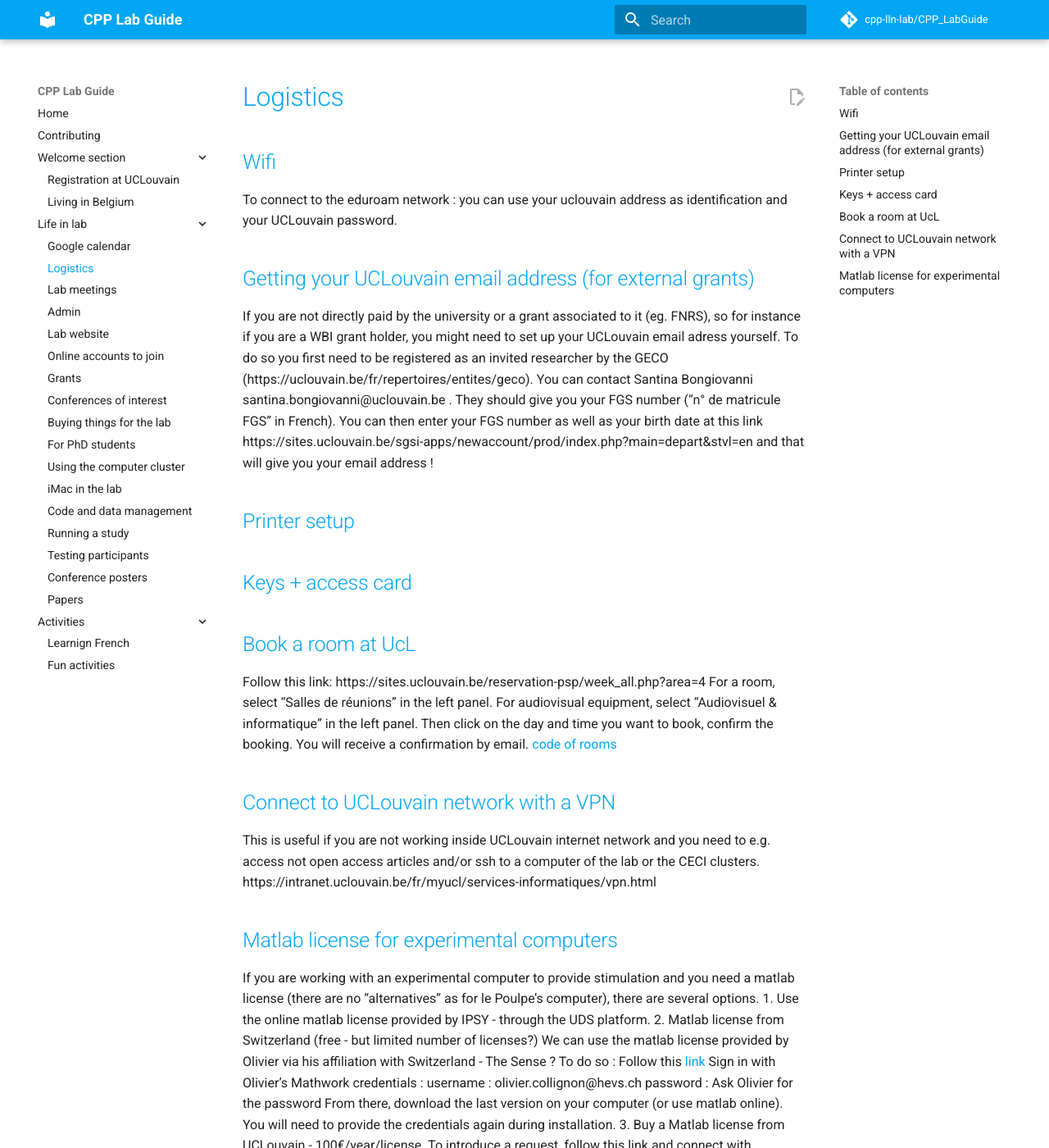
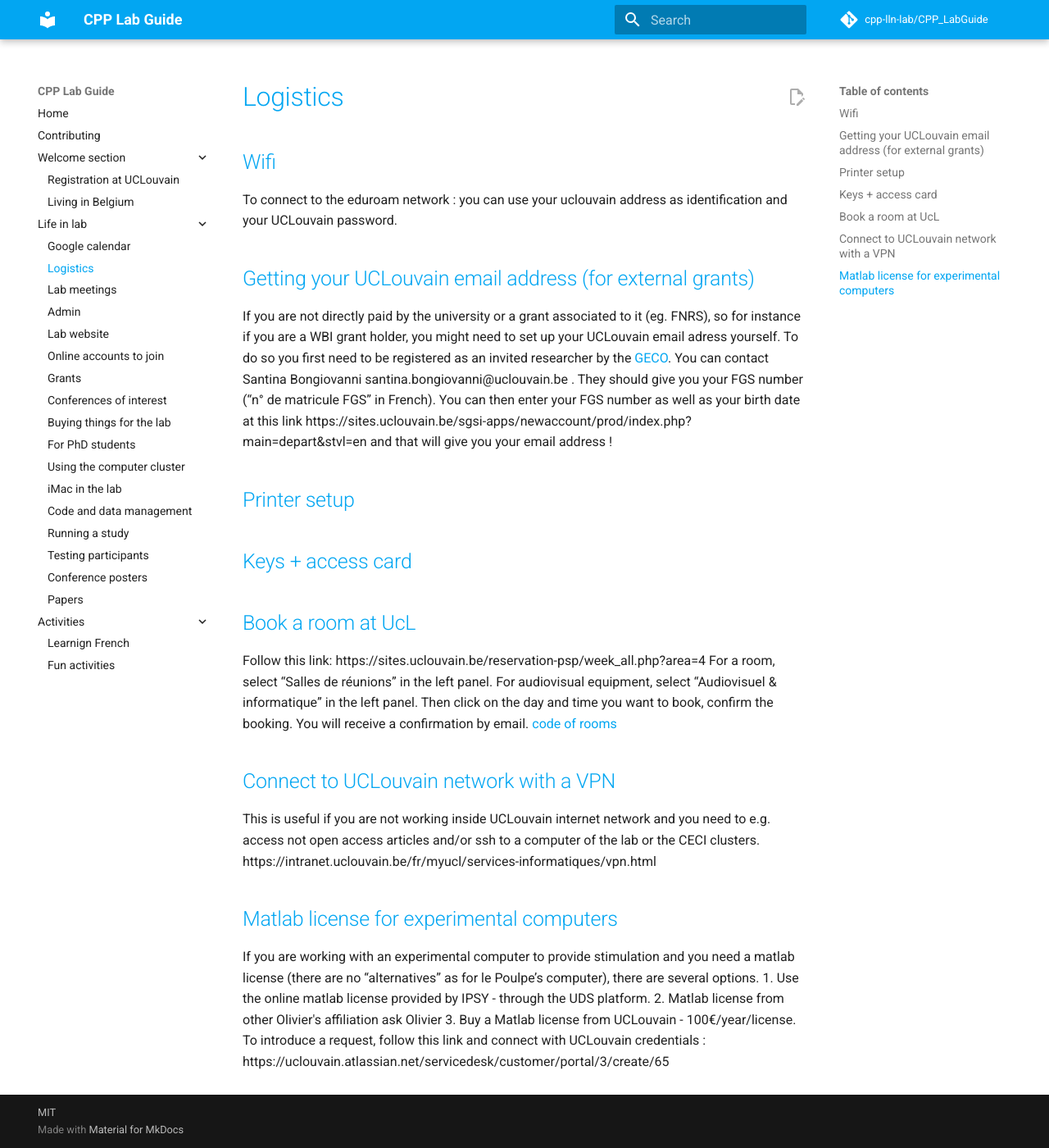
Before and after one commit to cpp-lln-lab/CPP_LabGuide, an MkDocs documentation site: the page built from doc/logistics.md, in a window 1280 px wide and 1400 px high. Shown: the whole window at 82% size. Built offline with MkDocs 1.6.1 and Material for MkDocs 9.7.7, drawn with Linux system fonts in a browser that asks for light colours; comment, search, counter and statistics services are not loaded; some of the changed text lies outside the part shown.

Commit message:
Apply suggestions from code review
Co-authored-by: Marco Barilari <38101692+marcobarilari@users.noreply.github.com>

```diff
--- a/doc/logistics.md
+++ b/doc/logistics.md
@@ -2,7 +2,8 @@
 ## Wifi
 To connect to the eduroam network : you can use your uclouvain address as identification and your UCLouvain password.
 ## Getting your UCLouvain email address (for external grants)
-If you are not directly paid by the university or a grant associated to it (eg. FNRS), so for instance if you are a WBI grant holder, you might need to set up your UCLouvain email adress yourself. To do so you first need to be registered as an invited researcher by the GECO (https://uclouvain.be/fr/repertoires/entites/geco). You can contact Santina Bongiovanni santina.bongiovanni@uclouvain.be . They should give you your FGS number (“n° de matricule FGS” in French). You can then enter your FGS number as well as your birth date at this link https://sites.uclouvain.be/sgsi-apps/newaccount/prod/index.php?main=depart&stvl=en and that will give you your email address !
+If you are not directly paid by the university or a grant associated to it (eg. FNRS), so for instance if you are a WBI grant holder, you might need to set up your UCLouvain email adress yourself. To do so you first need to be registered as an invited researcher by the [GECO](https://uclouvain.be/fr/repertoires/entites/geco). You can contact Santina Bongiovanni santina.bongiovanni@uclouvain.be . They should give you your FGS number (“n° de matricule FGS” in French). You can then enter your FGS number as well as your birth date at this link https://sites.uclouvain.be/sgsi-apps/newaccount/prod/index.php?main=depart&stvl=en and that will give you your email address !
+
 ## Printer setup
 ## Keys + access card
 ## Book a room at UcL
@@ -19,15 +20,7 @@
 ## Matlab license for experimental computers
 If you are working with an experimental computer to provide stimulation and you need a matlab license (there are no “alternatives” as for le Poulpe’s computer), there are several options.
 1. Use the online matlab license provided by IPSY - through the UDS platform.
-2. Matlab license from Switzerland (free - but limited number of licenses?)
-We can use the matlab license provided by Olivier via his affiliation with Switzerland - The Sense ?
-To do so :
-Follow this [link](https://it.mathworks.com/academia/tah-portal/haute-ecole-specialisee-de-suisse-occidentale-40677125.html)
-Sign in with Olivier’s Mathwork credentials :
-username : olivier.collignon@hevs.ch
-password : Ask Olivier for the password
-From there, download the last version on your computer (or use matlab online). You will need to provide the credentials again during installation.
+2. Matlab license from other Olivier's affiliation ask Olivier
 3. Buy a Matlab license from UCLouvain - 100€/year/license.
 To introduce a request, follow this link and connect with UCLouvain credentials :
 https://uclouvain.atlassian.net/servicedesk/customer/portal/3/create/65
-4. (NOT WORKING : License from UniTrento - Olivier’s permissions have changed.)
```
